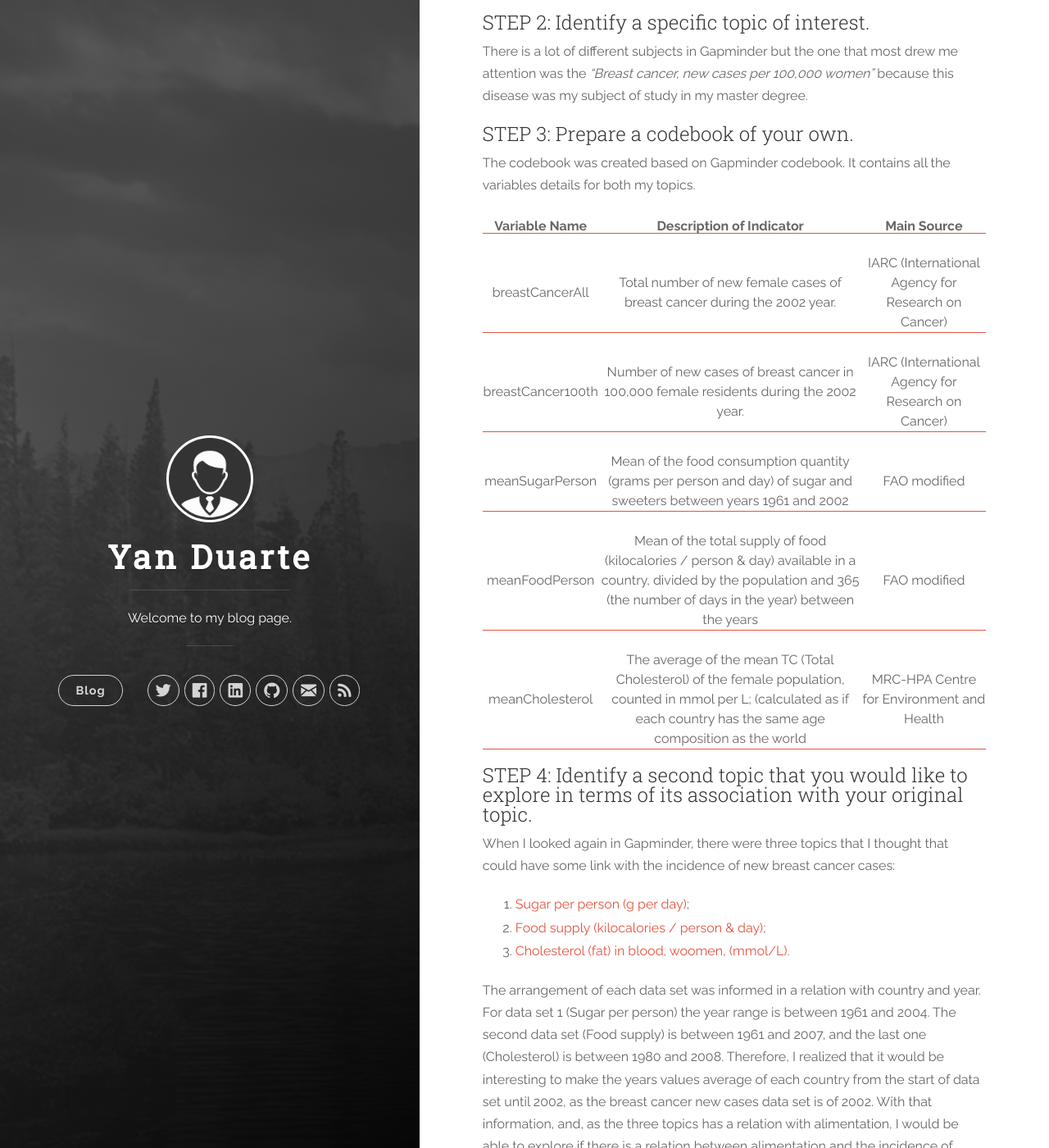
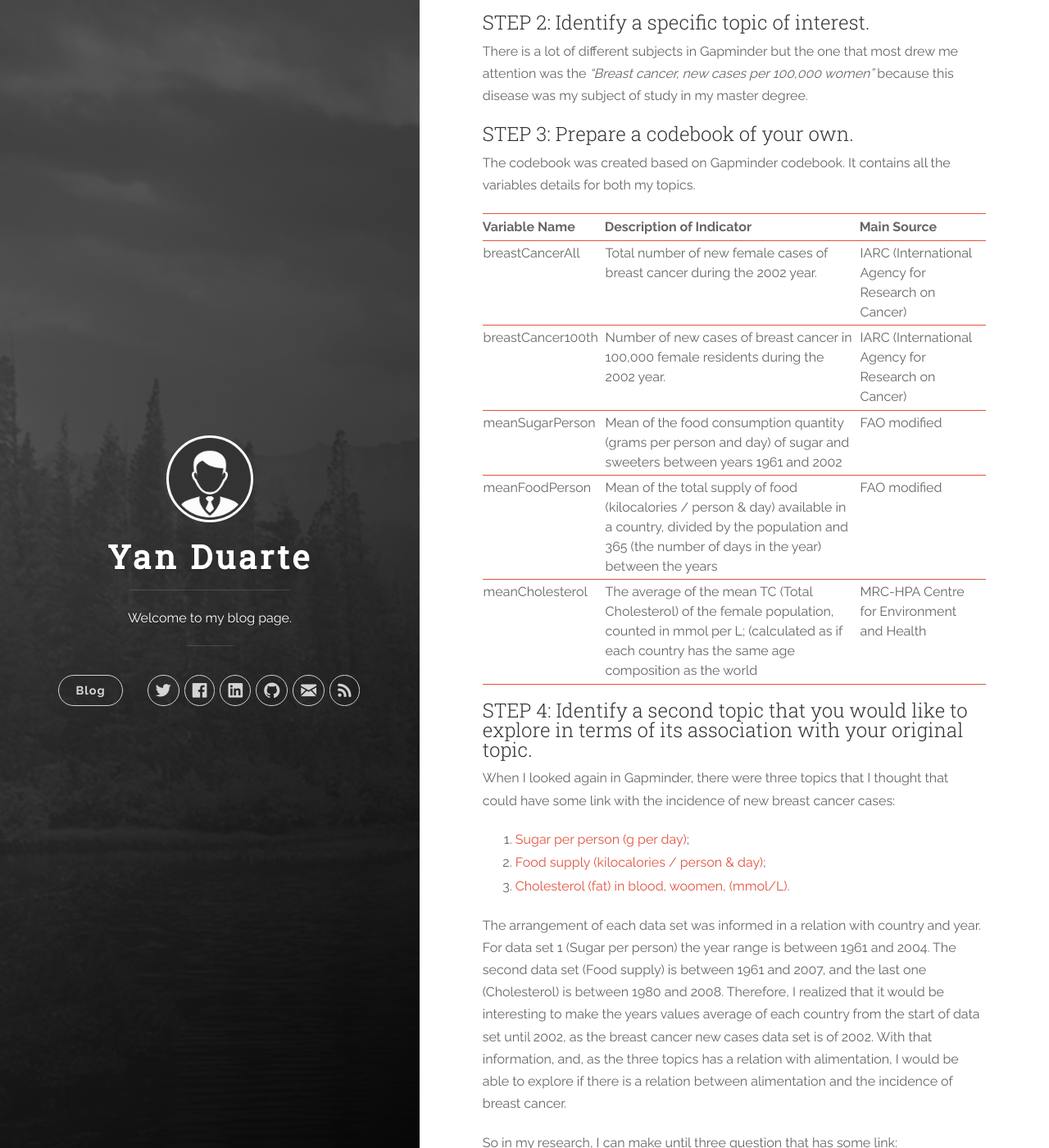
Before and after one commit to yan-duarte/yan-duarte.github.io, a Jekyll site: the page built from _posts/2016-07-02-Assignment1.md, in a window 1280 px wide and 1400 px high, scrolled down 307 px. Shown: the whole window at 82% size. Built offline with Jekyll 4.4.1, drawn with Linux system fonts in a browser that asks for light colours; nearby versions of some CDN libraries.

Commit message:
Updated uno.css

```diff
--- a/css/uno.css
+++ b/css/uno.css
@@ -1465,20 +1465,20 @@ i {
 	margin: 2.2em 0 2.1em 0;
 	border-top: 1px solid #dddddd; }
 
-
 td{
-  vertical-align:middle;
+  text-align: left !important;
   line-height: 1.5em;
-  padding: 1.5em 0.05em 0 0.05em;
+  padding: 0.2em 0.5em 0.2em 0.05em;
   border-bottom: 0.05em solid #e25440;
 }
 
 th{
+	text-align: left !important;
   font-weight: bold !important;
-  padding-top: 0.5em;
+  padding: 0.5em 0 0.5em 0;
   border-bottom: 0.05em solid #e25440;
+	border-top: 0.05em solid #e25440;
 }
-
 
 
 *:focus {
```
